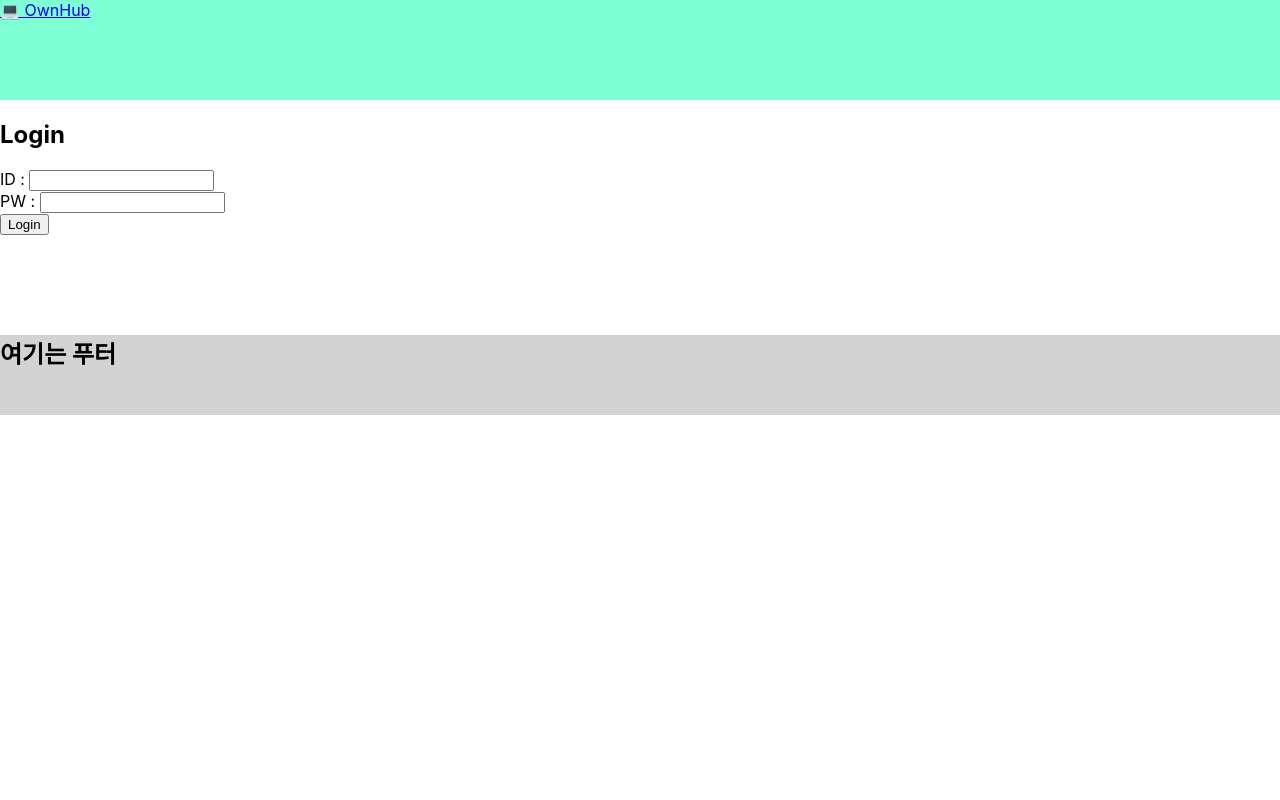
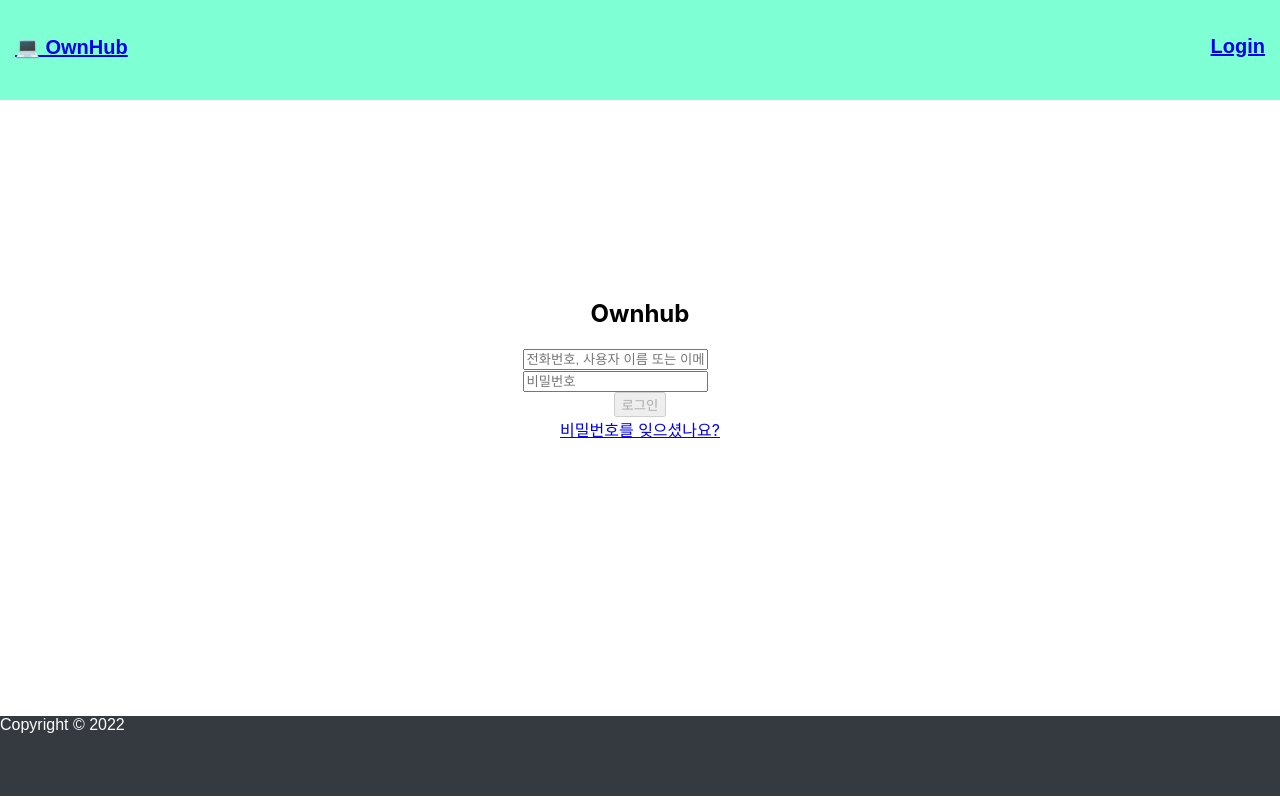
Before and after one commit to laykis/OwnHub, a React (Create React App) app in the folder src/main/ownhubfront/: page /login in a window 1280 px wide. Built offline with nearby package versions, Linux system fonts and the light colour scheme; no server answers; a web font is replaced by a local one.

Commit message:
[webfront] Main & Login basic done
Main page and Login page design basic done
but in Login page, there will be big change

```diff
--- a/src/main/ownhubfront/src/App.css
+++ b/src/main/ownhubfront/src/App.css
@@ -43,3 +43,23 @@
     transform: rotate(360deg);
   }
 }
+
+/*Login*/
+.wrap-login{
+  display: flex;
+  justify-content: center;
+  align-items: center;
+  text-align: center;
+  height: 500px;
+  padding: 10px;
+}
+
+.input-box{
+  width: 250px;
+  align-items: center;
+  text-align: center;
+}
+
+.login-form{
+  width: 300px;
+}
--- a/src/main/ownhubfront/src/function/Login.js
+++ b/src/main/ownhubfront/src/function/Login.js
@@ -1,5 +1,7 @@
 import React, {useEffect, useState} from "react";
 import axios from "axios";
+import "../App.css";
+
 
 //userId, userPw로 보내지도록 해야함
 function Login() {
@@ -61,6 +63,30 @@ function Login() {
 
     return(
         <div>
+            <body>
+                <div class="wrap-login">
+                    <section class="login-section">
+                        <h1 class="logo">Ownhub</h1>
+                        <form class="login-form">
+                            <div class="input-box">
+                                <input id="inputId" type="text" placeholder="전화번호, 사용자 이름 또는 이메일" />
+                            </div>
+                            <div class="input-box">
+                                <input id="inputPw" type="password" placeholder="비밀번호" />
+                            </div>
+                            <button type='button' id="loginBtn" class="btn primary" disabled>로그인</button>
+                            <div class="form-end">
+                                <a class="inline-link" href="$">비밀번호를 잊으셨나요?</a>
+                            </div>
+                        </form>
+                    </section>
+                </div>
+            </body>
+        </div>
+
+    )
+        {/*
+        <div>
             <h2>Login</h2>
             <div>
                 <label htmlFor='userId'>ID : </label>
@@ -73,8 +99,7 @@ function Login() {
             <div>
                 <button type="button" onClick={onClickLogin}>Login</button>
             </div>
-        </div>
-    )
+        </div>*/}
 }
 
 export default Login;
--- a/src/main/ownhubfront/src/layout/footer.css
+++ b/src/main/ownhubfront/src/layout/footer.css
@@ -3,5 +3,10 @@
     margin-top: auto;
     position: relative;
     transform: translateY(100%);
-    background-color: lightgray;
+    background: #343a40;
+    color : #fff;
 }
+
+.main-foot{
+    text-align: center;
+}
--- a/src/main/ownhubfront/src/layout/footer.js
+++ b/src/main/ownhubfront/src/layout/footer.js
@@ -1,11 +1,14 @@
 import './footer.css'
+import React from 'react';
 
 const Footer = () => {
+    const thisYear = () => {
+        const year = new Date().getFullYear();
+        return year
+    };
     return (
         <footer className='footer'>
-            <div className='contents'>
-                <h2 className='title'>여기는 푸터</h2>
-            </div>
+            <p id="main-foot" className="text-center p-2">Copyright &copy; <span>{thisYear()}</span></p>
         </footer>
     )
 }
--- a/src/main/ownhubfront/src/layout/header.css
+++ b/src/main/ownhubfront/src/layout/header.css
@@ -9,7 +9,18 @@
 }
 
 
-.logo_title {
-    display: block;
+#logo_title {
+    float: left;
+    align-items: center;
+    padding: 15px;
+    font-size: 20px;
+    font-weight: bold;
+}
 
+#login {
+    float: right;
+    align-items: center;
+    padding: 15px;
+    font-size: 20px;
+    font-weight: bold;
 }
--- a/src/main/ownhubfront/src/layout/header.js
+++ b/src/main/ownhubfront/src/layout/header.js
@@ -1,11 +1,14 @@
 import './header.css'
+import {Route, Link} from 'react-router-dom';
+import React from 'react';
+
 
 const Header = () => {
     return (
         <header className='header'>
-            <div>
-                <a className='logo_title' href="/">💻 OwnHub</a>
-            </div>
+            <p id='logo_title'><a href='/'>💻 OwnHub</a></p>
+            {/*<Link to="/">💻 OwnHub</Link>*/}
+            <p id="login"><a href='/login'>Login</a></p>
         </header>
     )
 }
--- a/src/main/ownhubfront/src/layout/layout.css
+++ b/src/main/ownhubfront/src/layout/layout.css
@@ -1,4 +1,5 @@
 @import url('https://fonts.googleapis.com/css2?family=IBM+Plex+Sans+KR:wght@200;400;500;600;700&family=IBM+Plex+Sans:wght@100;200;300;500;600;700&display=swap');
+
 p, strong {
     font-family: 'IBM Plex Sans KR', sans-serif;
     font-size: 1em;
@@ -25,17 +26,16 @@ blockquote {
 
 .column-left {
     float: left;
-    width: 52%;
+    width: 47%;
    }
 
 .column-right {
-    float: left;
-    width: 48%;
+    float: right;
+    width: 47%;
    }
 
 .intro {
     overflow: hidden;
-    padding: 10% 15% 10% 15%;
+    padding: 3% 5% 3% 5%;
     text-decoration: none;
-    /* position: fixed; */
    }
```
